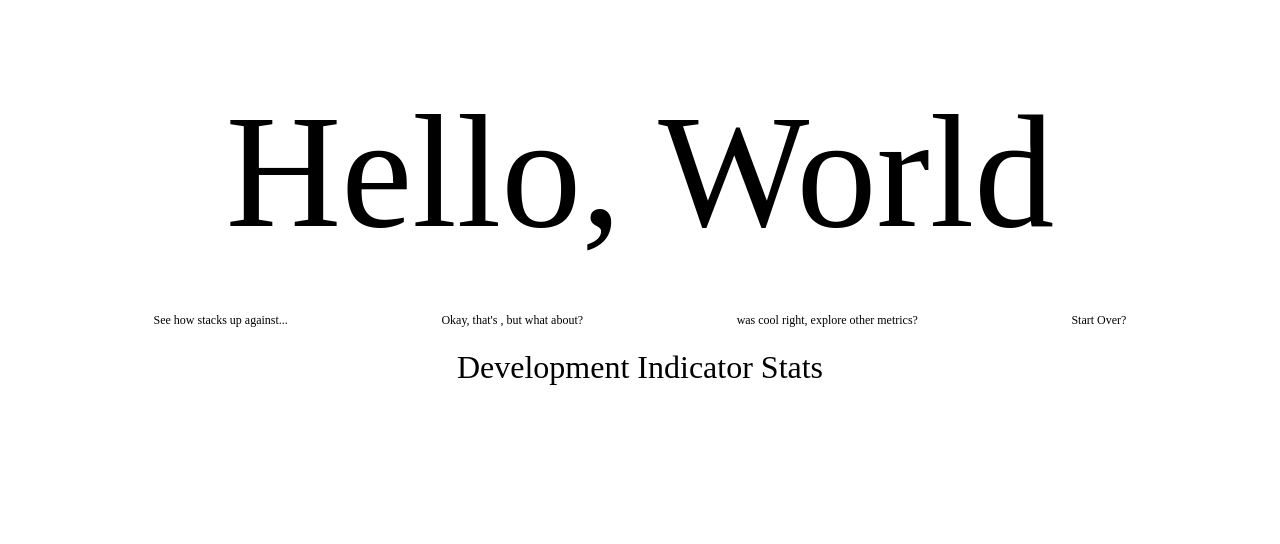
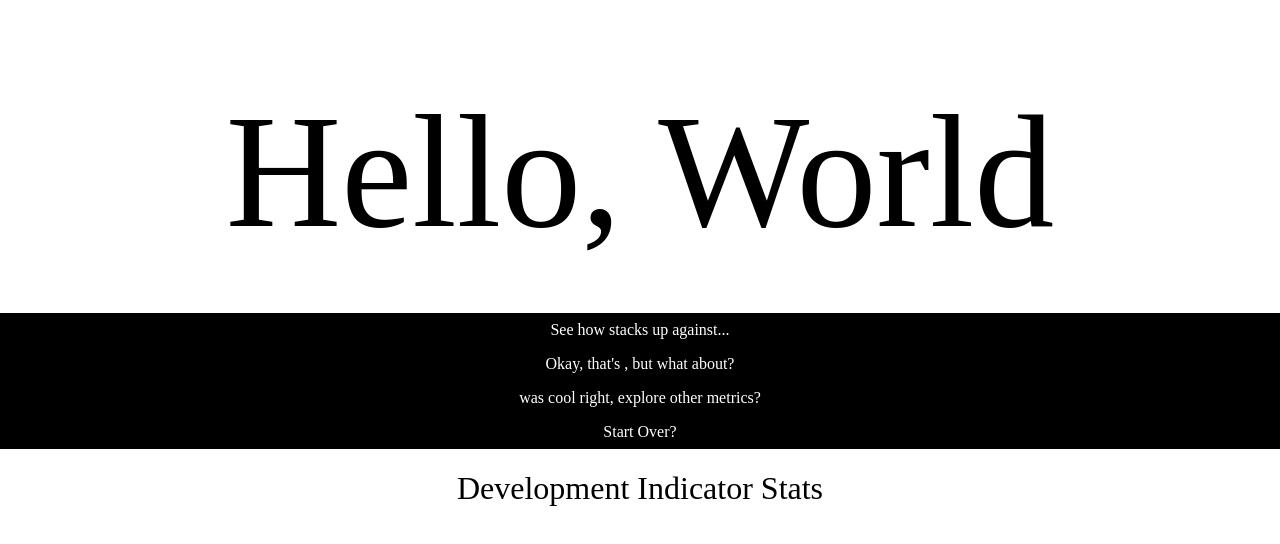
Before and after one commit to jeremiahjstanley/hello-world, a React (Create React App) app: page /stats in a window 1280 px wide. Shown: the top 544 px of the page. Built offline with nearby package versions, Linux system fonts and the light colour scheme; no server answers.

Commit message:
Rework styling on router Links in GraphLinks component

```diff
--- a/src/Containers/GraphLinks/GraphLinks.css
+++ b/src/Containers/GraphLinks/GraphLinks.css
@@ -1,10 +1,14 @@
 .graph-links {
-	display: flex;
-	justify-content: space-evenly;
+
+
 }
 
 .graph-links a {
-	font-size: .75rem;
+	display: block;
+	padding: .5rem 0;
+	font-size: 1rem;
+	background-color: #000000;
+	color: #FFFFFF;
 }
 
 .change-form {
```
